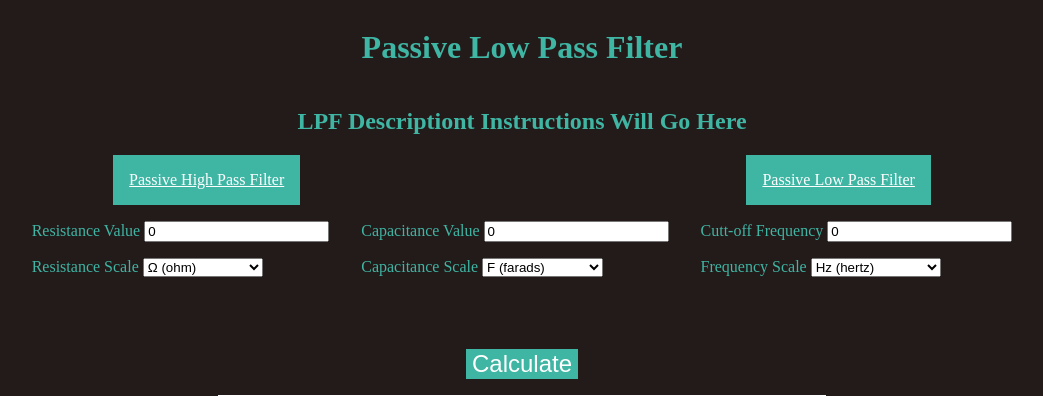
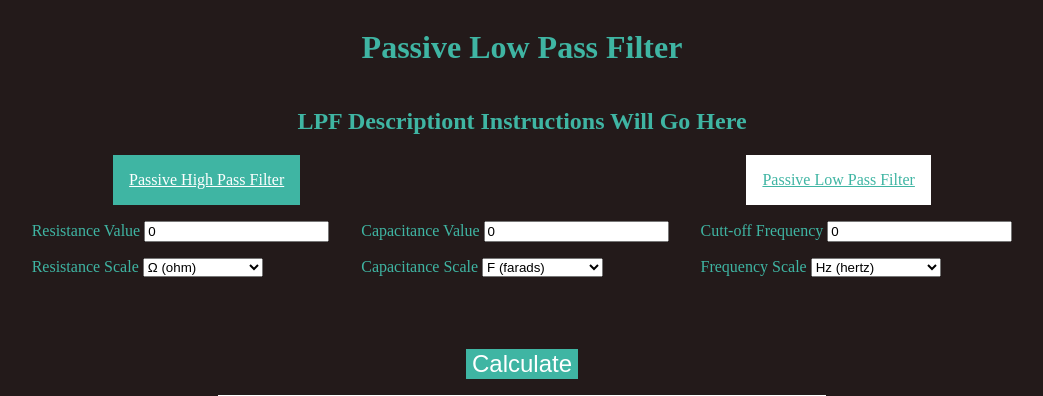
Before and after one commit to pieterkdevilliers/audio-filters-heroku, a PHP site: page /low-pass.html in a window 1280 px wide. Shown: the top 396 px of the page, without its empty margins (118-1161 px from the left). Run offline with PHP 8.4, Linux system fonts and the light colour scheme.

Commit message:
Replace active class for filter select styling with lp-active and hp-active ids

```diff
--- a/assets/css/styles.css
+++ b/assets/css/styles.css
@@ -43,7 +43,12 @@ h2 {
     color: white;
 }
 
-.active {
+#lp-active {
+    background-color: white;
+    color: #3fb5a3;
+}
+
+#hp-active {
     background-color: white;
     color: #3fb5a3;
 }
--- a/high-pass.html
+++ b/high-pass.html
@@ -15,7 +15,7 @@
         <h2> HPF Descriptiont Instructions Will Go Here</h2>
     </div>
     <div class="filter-options">
-        <a href="./high-pass.html" class="btn btn-primary" class="active">Passive High Pass Filter</a>
+        <a href="./high-pass.html" class="btn btn-primary" id="hp-active" >Passive High Pass Filter</a>
         <a href="./low-pass.html" class="btn btn-primary">Passive Low Pass Filter</a>
     </div>
     <div class="value-inputs">
--- a/low-pass.html
+++ b/low-pass.html
@@ -16,7 +16,7 @@
     </div>
     <div class="filter-options">
         <a href="./high-pass.html" class="btn btn-primary">Passive High Pass Filter</a>
-        <a href="./low-pass.html" class="btn btn-primary" class="active">Passive Low Pass Filter</a>
+        <a href="./low-pass.html" class="btn btn-primary" id="lp-active">Passive Low Pass Filter</a>
     </div>
     <div class="value-inputs">
         <div class="input-direct">
```
